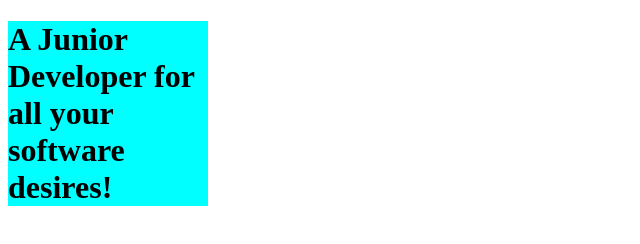
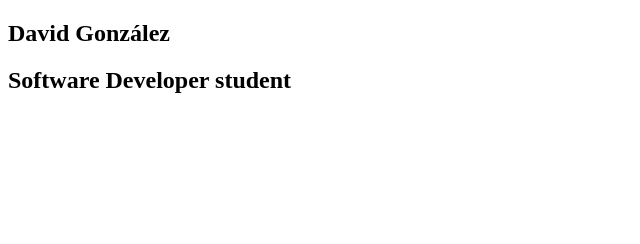
Before and after one commit to DavidGonFer/davidgonfer.github.io, a plain HTML site: page index.html in a window 1280 px wide. Shown: the whole page, without its empty margins (0-640 px from the left). Drawn offline with Linux system fonts and the light colour scheme.

Commit message:
Update index.html

```diff
--- a/index.html
+++ b/index.html
@@ -1,22 +1,22 @@
 <!DOCTYPE html>
-<html>
+<html lang="en">
 
     <head>
         <link rel="stylesheet" type="text/css" href="CSS/css.css">
+        <meta name="viewport" content="width=device-width, initial-scale=1.0">
     </head>
 
     <body>
-
-        <header>
-            <h1>A Junior Developer for all your software desires!</h1>
-        </header>
 
         <nav>
 
         </nav>
 
         <section>
-
+            <div id="nombre">
+                <h1>David González</h1>
+                <h2>Software Developer student</h2>
+            </div>
         </section>
     </body>
 
```
